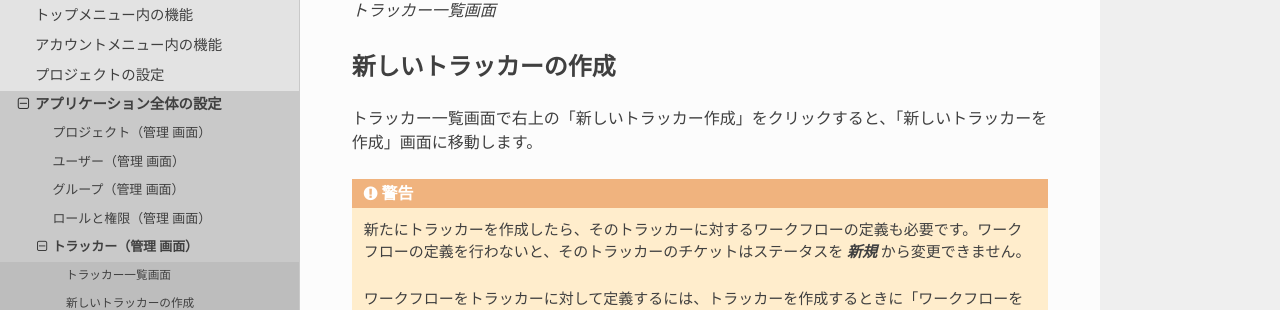
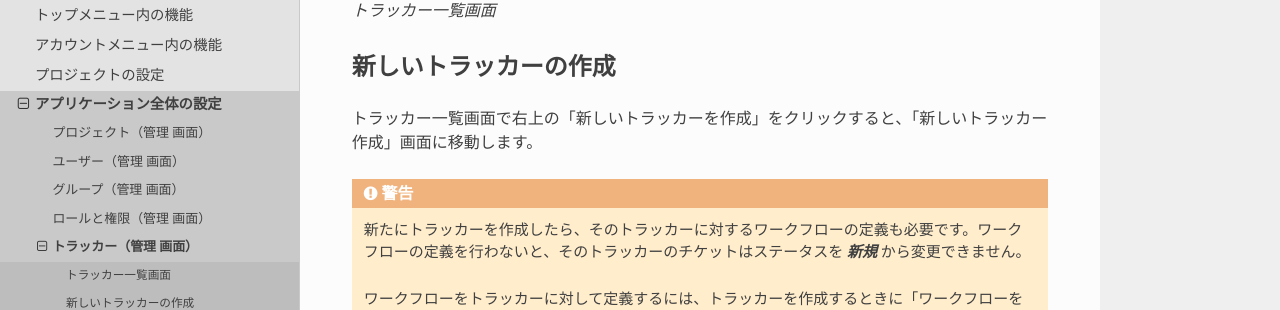
Before and after one commit to redmica/redmica-guide-ja, a Sphinx documentation site: the page built from source/reference/admin/trackers.rst, in a window 1280 px wide and 900 px high, scrolled down 1348 px. Shown: the part 149-459 px from the top of the window. Built offline with Sphinx 7.4.7 and the Read the Docs theme 2.0.0, drawn with Linux system fonts in a browser that asks for light colours.

Commit message:
トラッカー作成手順の誤字修正

```diff
--- a/source/reference/admin/trackers.rst
+++ b/source/reference/admin/trackers.rst
@@ -49,7 +49,7 @@
 新しいトラッカーの作成
 **********************
 
-トラッカー一覧画面で右上の「新しいトラッカー作成」をクリックすると、「新しいトラッカーを作成」画面に移動します。
+トラッカー一覧画面で右上の「新しいトラッカーを作成」をクリックすると、「新しいトラッカー作成」画面に移動します。
 
 .. warning::
   新たにトラッカーを作成したら、そのトラッカーに対するワークフローの定義も必要です。ワークフローの定義を行わないと、そのトラッカーのチケットはステータスを :dfn:`新規` から変更できません。
```
